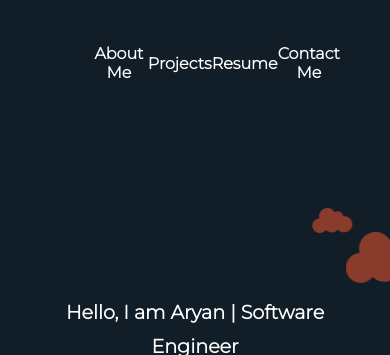
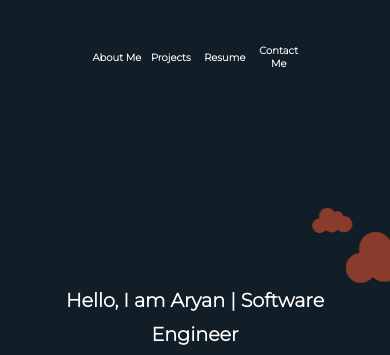
Before and after one commit to Aryan-H/Personal-Website, a plain HTML site: page index.html in a window 390 px wide. Shown: the top 355 px of the page. Drawn offline with Linux system fonts and the light colour scheme.

Commit message:
Update nav.css

```diff
--- a/nav.css
+++ b/nav.css
@@ -61,3 +61,32 @@ body {
 #menu a:hover::after {
     transform: scaleX(1);
 }
+
+@media screen and (max-width: 600px) {
+    .breadcrumb{
+        font-size: 10px;
+    }
+
+    #nav {
+        background-color: #121e27;
+        justify-content: space-between;
+        align-items: center;
+        padding-right: 10vh;
+        color: #fff;
+    }
+
+    #menu {
+        background-color: #121e27;
+        align-items: center;
+        padding-top: 20px;
+        color: #fff;
+        width: 100%;
+    }
+
+    #menu li {
+        text-align: center;
+        color: #fff;
+        justify-content: center;
+        font-weight: 1000;
+    }
+}
```
